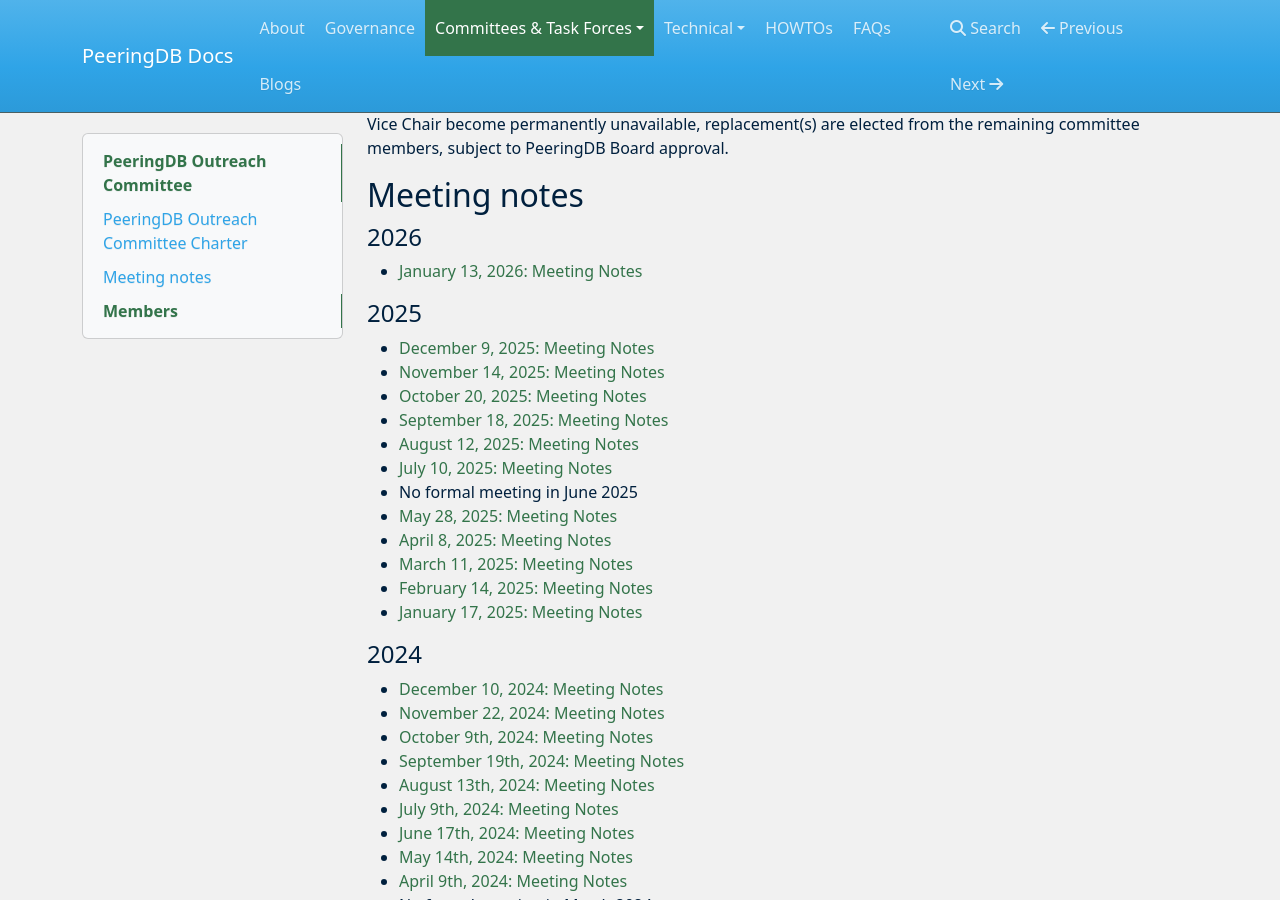
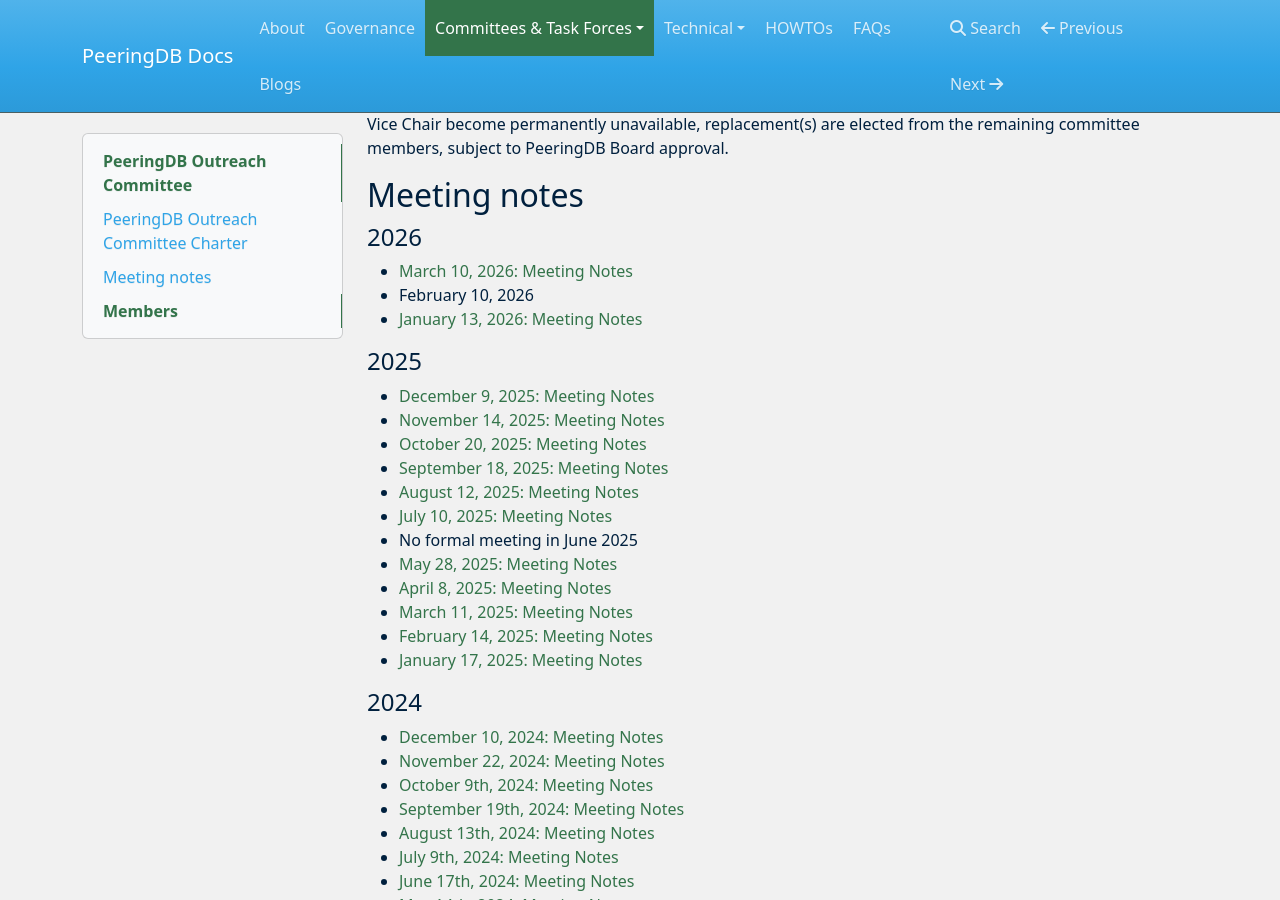
Before and after one commit to peeringdb/docs, an MkDocs documentation site: the page built from docs/committee/outreach/index.md, in a window 1280 px wide and 900 px high, scrolled down 1324 px. Built offline with MkDocs 1.6.1, drawn with Linux system fonts in a browser that asks for light colours; nearby versions of some CDN libraries.

Commit message:
Added March OC meeting notes.

```diff
--- a/docs/committee/outreach/index.md
+++ b/docs/committee/outreach/index.md
@@ -9,6 +9,8 @@
 
 #### 2026
 
+- [March 10, 2026: Meeting Notes](notes/2026-03-10_Outreach_Committee_Notes.pdf)
+- February 10, 2026
 - [January 13, 2026: Meeting Notes](notes/2026-01-13_Outreach_Committee_Notes.pdf)
 
 #### 2025
```
